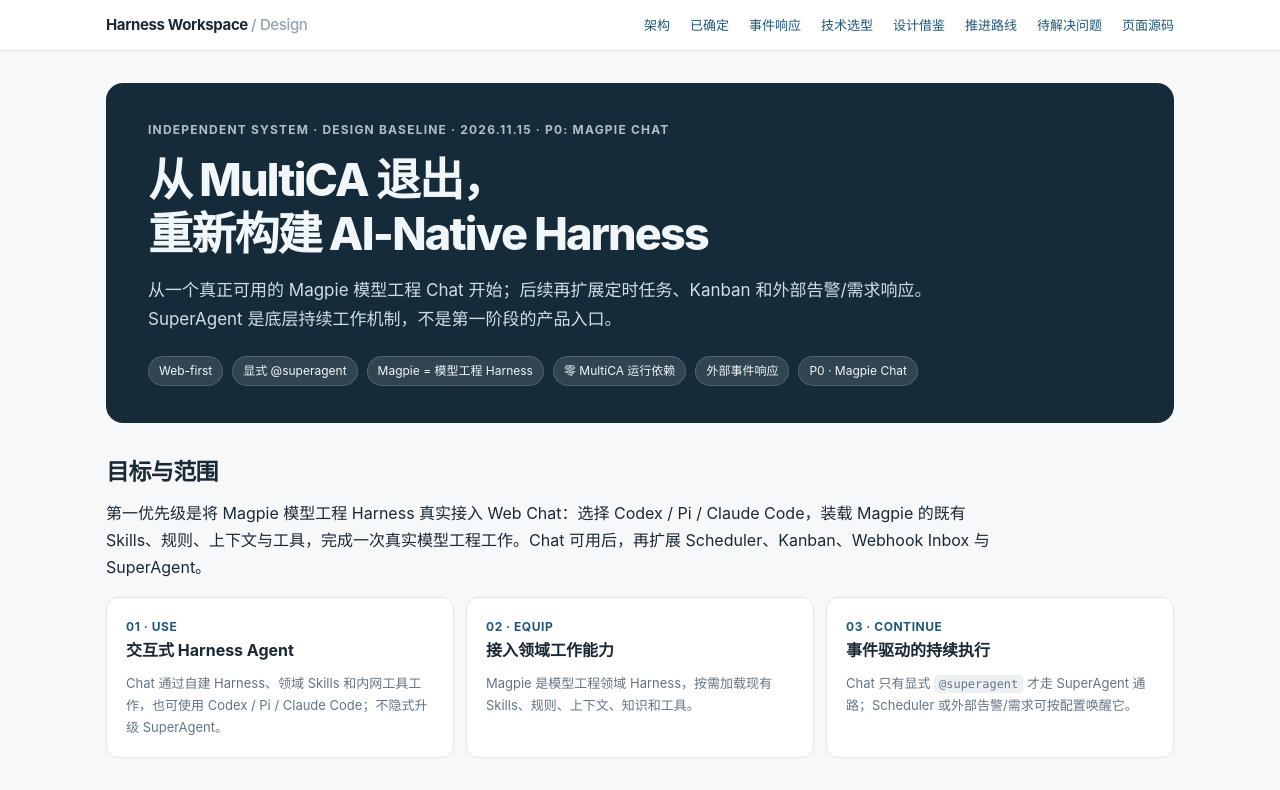
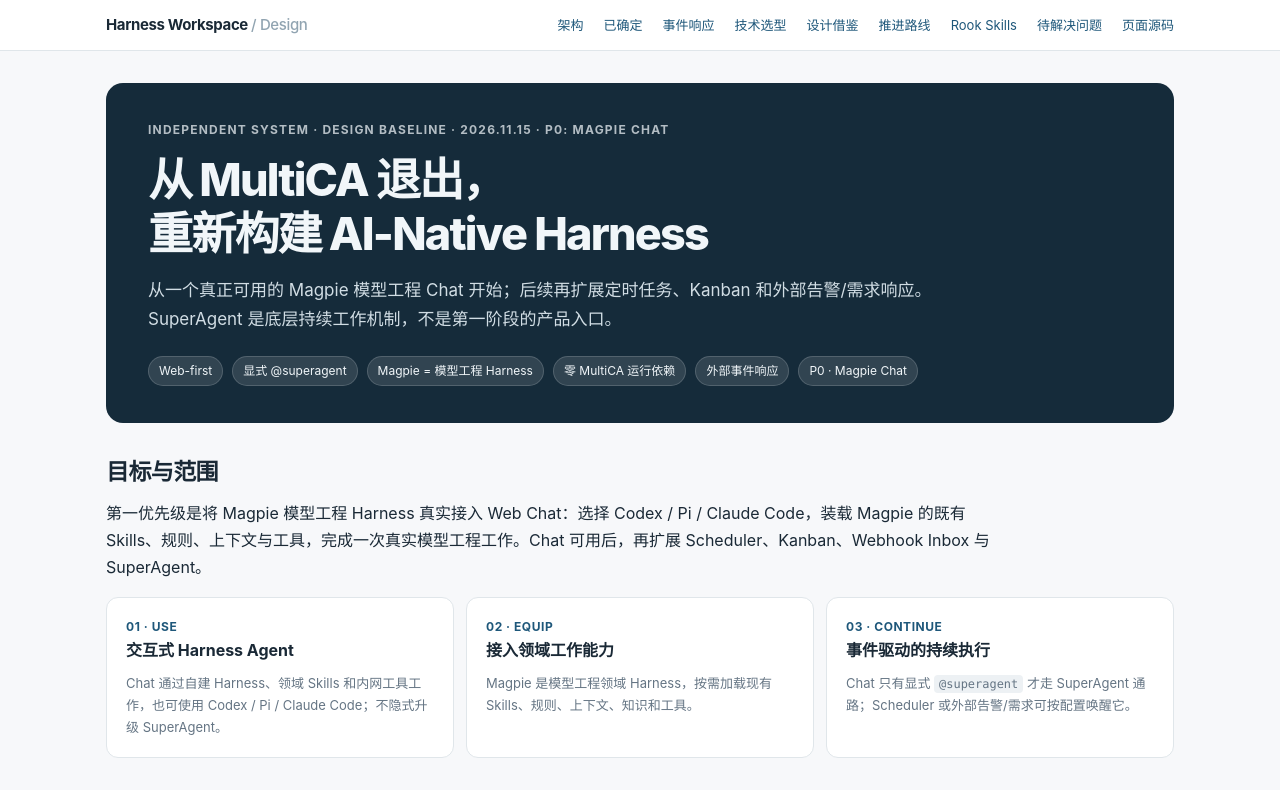
Before and after one commit to feng-y/guide-page, a plain HTML site: page harness-workspace/index.html in a window 1280 px wide. Shown: the top 790 px of the page. Drawn offline with Linux system fonts and the light colour scheme.

Commit message:
docs: link Rook skill management from Harness design

```diff
--- a/harness-workspace/index.html
+++ b/harness-workspace/index.html
@@ -33,7 +33,7 @@ footer{padding-top:30px;margin-top:47px;border-top:1px solid var(--line);color:v
 </style>
 </head>
 <body>
-<header><nav class="top" aria-label="页面导航"><div class="brand">Harness Workspace <span style="color:#91a4b1;font-weight:500">/ Design</span></div><div class="links"><a href="#architecture">架构</a><a href="#decisions">已确定</a><a href="#events">事件响应</a><a href="#technology">技术选型</a><a href="#references">设计借鉴</a><a href="#roadmap">推进路线</a><a href="#questions">待解决问题</a><a href="https://github.com/feng-y/guide-page/tree/main/harness-workspace">页面源码</a></div></nav></header>
+<header><nav class="top" aria-label="页面导航"><div class="brand">Harness Workspace <span style="color:#91a4b1;font-weight:500">/ Design</span></div><div class="links"><a href="#architecture">架构</a><a href="#decisions">已确定</a><a href="#events">事件响应</a><a href="#technology">技术选型</a><a href="#references">设计借鉴</a><a href="#roadmap">推进路线</a><a href="./skills/">Rook Skills</a><a href="#questions">待解决问题</a><a href="https://github.com/feng-y/guide-page/tree/main/harness-workspace">页面源码</a></div></nav></header>
 <main>
 <div class="hero"><div class="eyebrow">Independent system · Design baseline · 2026.11.15 · P0: Magpie Chat</div>
 <h1>从 MultiCA 退出，<br>重新构建 AI-Native Harness</h1>
@@ -80,6 +80,7 @@ footer{padding-top:30px;margin-top:47px;border-top:1px solid var(--line);color:v
 <tr><td>技术栈</td><td>TypeScript-first，React + Node.js 单体后端和 Worker；数据优先使用现有 MySQL，Go/Python 只在已有能力适合时复用。</td></tr>
 <tr><td>Session Persistence</td><td>MySQL 维护 Session 归属、Lease、Checkpoint 版本和指针；公司现有 BOSS 保存原生 Session 的不可变快照，Worker 本地仅为执行缓存。<a href="../agent-session-persistence/">查看 BOSS + MySQL v0.2 设计 →</a></td></tr>
 <tr><td>第一优先级 P0</td><td>Magpie Chat 真实贯通：Web Chat → 选定 Runtime → 原生加载 Magpie → 真实模型工程任务。当前不以 SuperAgent、Kanban 或 Webhook 为建设前置。</td></tr><tr><td>Harness</td><td>领域 Harness（Magpie）以现有仓库和原生机制复用，不为其开发第二套 Builder / Service Registry；不能只把 SKILL.md 内容拼进 Prompt。</td></tr>
+<tr><td>Skill 管理</td><td>Rook 采用系统 / 个人两级；镜像 Skill 仅一次性初始化，由管理员统一维护系统 Skill，用户私有 Skill 按身份与执行环境隔离。<a href="./skills/">查看 Rook Skill 管理设计 →</a></td></tr>
 <tr><td>SuperAgent</td><td>底层持续工作机制，由显式 @superagent、Scheduler、告警或需求事件唤醒；保存目标、执行反馈和下一步。</td></tr>
 <tr><td>持续改进</td><td>从真实任务的失败和使用反馈自然改进 Harness / Tools；不先建独立通用 Evaluation 平台。</td></tr>
 <tr><td>后置能力</td><td>独立 Bot UI、BYOC、复杂多租户、CMS 后置；外部告警与用户需求的事件接收是核心能力。</td></tr>
```
